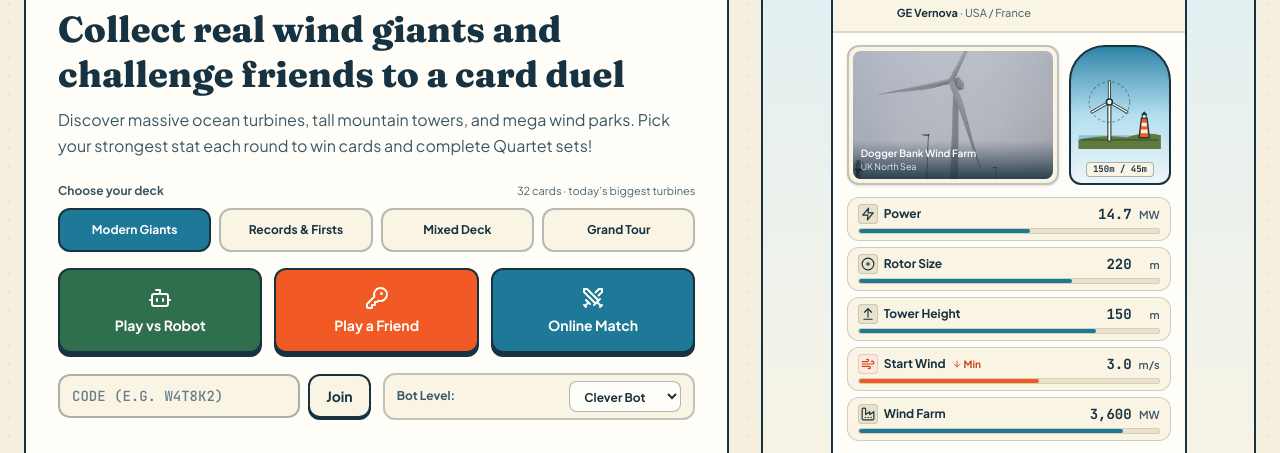
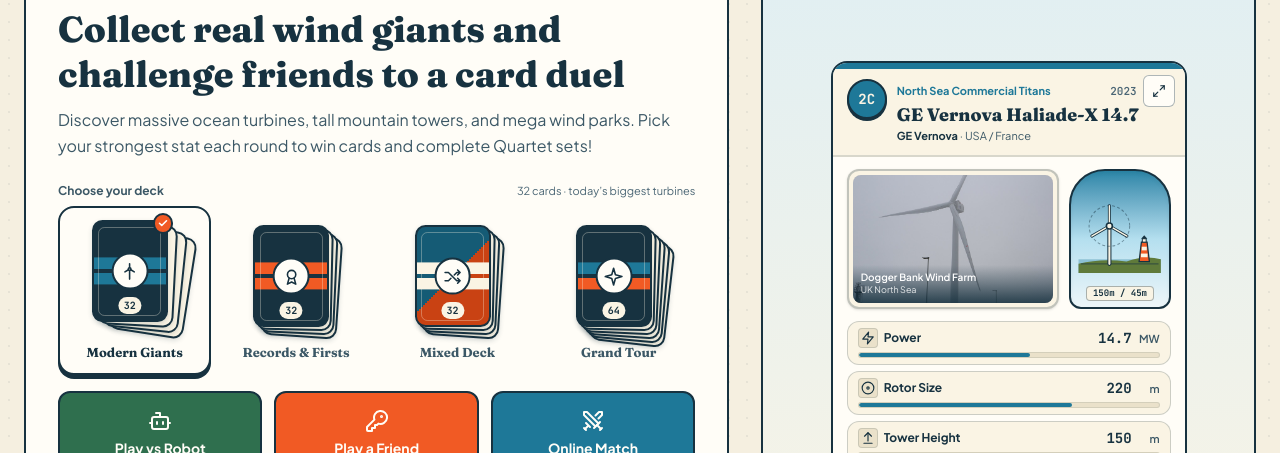
Before and after one commit to steffenr/rotor-clash, a website built with Vite: page index.html in a window 1280 px wide. Shown: the part 347-800 px from the top of the page. Built offline with nearby package versions, Linux system fonts and the light colour scheme; no server answers; files whose address does not match are found by name.

Commit message:
feat(ui): deck chooser shows each deck as a stack of card backs

```diff
--- a/DESIGN.md
+++ b/DESIGN.md
@@ -73,6 +73,12 @@ Defined in `index.html` and mapped as Tailwind CSS 4.x `@theme` tokens in `src/i
 ### Card Back (`renderTurbineCardBack`)
 - Features a **Harbor Navy (`#173240`)** interior framed by `#FAF4E4` cream stock, traversed by **Coastal Teal & Beacon Orange horizontal speed-stripes** behind a circular cream collector medallion displaying the **Rotor Clash logo** (`/assets/aistudio/logo_rotor_clash_3a6e5dcc.png`) and remaining deck counter.
 
+### Deck Chooser (`renderDeckPicker`, `src/templates/deckPicker.ts`)
+- Each deck is drawn as a **stack of card backs**, not a button: the top card is a miniature of the card back (Harbor Navy, cream hairline, speed-stripes, cream medallion) and 3–5 cream cards peek out behind it. Stack depth hints at deck size (Grand Tour is the tallest); a mono seal shows the card count dealt in a match.
+- Identity per deck lives in the stripes and emblem only: Modern Giants = teal stripes + turbine, Records & Firsts = orange stripes + rosette, Mixed Deck = diagonal teal/orange face + shuffle arrows, Grand Tour = teal and orange stripes + compass star.
+- **Selected** = the stack lifts 5 px and fans out, the tile frames like an ivory card (`2px` ink border, `0 4px 0` press lip) and a Beacon Orange check badge pops in. **Hover** = a smaller fan. The deck description for the selected deck stays on the right of the title row.
+- The face colour is the `--c-back` token, which stays Harbor Navy in dark mode like a real card back. Motion is limited to `transform`/`opacity` and is neutralised by the global `prefers-reduced-motion` rule. Tiles keep `role="radio"` inside a `radiogroup`.
+
 ### Arena Table & Collector Strip (`renderArena`)
 - Plays over the illustrated desk backdrop (`src/assets/images/field_guide_desk_1794678472040.jpg`) softened with a warm parchment scrim (`bg-[#F5EFE0]/60`).
 - 3-column battle table: **Your Card** | **Center Duel Feedback / Turn Cue** (`animate-gentle-bob` on active turn) | **Opponent Card / Card Back**.
--- a/src/index.css
+++ b/src/index.css
@@ -355,3 +355,173 @@ button:not(:disabled):active { transform: scale(0.97); }
     transition-duration: 0.01ms !important;
   }
 }
+
+/* ---------- Deck chooser: decks drawn as stacks of card backs ---------- */
+:root,
+.dark {
+  /* The card-back navy stays navy in dark mode, like the back of a real card. */
+  --c-back: #173240;
+}
+
+.deck-option {
+  display: flex;
+  flex-direction: column;
+  align-items: center;
+  gap: 0.75rem;
+  padding: 1.1rem 0.5rem 0.8rem;
+  border: 2px solid transparent;
+  border-radius: 1rem;
+  cursor: pointer;
+  transition: background-color 0.2s, border-color 0.2s, box-shadow 0.2s;
+}
+.deck-option:hover {
+  background: color-mix(in srgb, var(--c-sand) 55%, transparent);
+}
+.deck-option:focus-visible {
+  outline: 2px solid var(--c-teal);
+  outline-offset: 2px;
+}
+.deck-option.is-selected {
+  background: var(--c-paper-hi);
+  border-color: var(--c-ink);
+  box-shadow: 0 4px 0 var(--c-line);
+}
+
+.deck-name {
+  font-family: var(--font-display);
+  font-size: 0.8125rem;
+  font-weight: 700;
+  line-height: 1.15;
+  color: var(--c-ink-2);
+  text-align: center;
+  text-wrap: balance;
+}
+.deck-option.is-selected .deck-name {
+  color: var(--c-ink);
+}
+
+.deck-stack {
+  position: relative;
+  display: block;
+  width: 4.75rem;
+  height: 6.4rem;
+  margin: 0 0.6rem 0.35rem 0;
+  transition: transform 0.45s cubic-bezier(0.2, 0.9, 0.3, 1.15);
+}
+.deck-option.is-selected .deck-stack {
+  transform: translateY(-5px);
+}
+
+.deck-layer {
+  position: absolute;
+  inset: 0;
+  border-radius: 0.65rem;
+  border: 2px solid var(--c-line);
+  background: var(--c-paper);
+  box-shadow: 0 2px 5px rgba(23, 50, 64, 0.16);
+  transform-origin: 0% 100%;
+  transform: translate(calc(var(--i) * 2.5px), calc(var(--i) * 2.5px)) rotate(calc(var(--i) * 1.3deg));
+  transition: transform 0.45s cubic-bezier(0.2, 0.9, 0.3, 1.15);
+}
+.deck-option:hover .deck-layer {
+  transform: translate(calc(var(--i) * 4px), calc(var(--i) * 2.5px)) rotate(calc(var(--i) * 2.2deg));
+}
+.deck-option.is-selected .deck-layer {
+  transform: translate(calc(var(--i) * 5px), calc(var(--i) * 2px)) rotate(calc(var(--i) * 3deg));
+}
+
+/* Top card: the back of a Rotor Clash card, shrunk down. */
+.deck-face {
+  --stripe-a: var(--c-teal);
+  --stripe-b: var(--c-teal);
+  background: var(--c-back);
+  overflow: hidden;
+}
+.deck-face::before {
+  content: "";
+  position: absolute;
+  inset-inline: 0;
+  top: 50%;
+  height: 1.7rem;
+  transform: translateY(-50%);
+  background: linear-gradient(
+    to bottom,
+    var(--stripe-a) 0 42%,
+    transparent 42% 58%,
+    var(--stripe-b) 58% 100%
+  );
+}
+.deck-face::after {
+  content: "";
+  position: absolute;
+  inset: 0.28rem;
+  border: 1px solid rgba(250, 244, 228, 0.32);
+  border-radius: 0.4rem;
+}
+.deck-tone-records .deck-face {
+  --stripe-a: var(--c-orange);
+  --stripe-b: var(--c-orange);
+}
+.deck-tone-mixed .deck-face {
+  --stripe-a: var(--c-paper);
+  --stripe-b: var(--c-paper);
+  background: linear-gradient(135deg, var(--c-teal-deep) 0 50%, var(--c-orange-deep) 50% 100%);
+}
+.deck-tone-grand .deck-face {
+  --stripe-a: var(--c-teal);
+  --stripe-b: var(--c-orange);
+}
+
+.deck-seal {
+  position: absolute;
+  z-index: 1;
+  left: 50%;
+  top: 50%;
+  display: grid;
+  place-items: center;
+  width: 2.3rem;
+  height: 2.3rem;
+  transform: translate(-50%, -50%);
+  border: 2px solid var(--c-line);
+  border-radius: 9999px;
+  background: var(--c-paper-hi);
+  color: var(--c-ink);
+}
+.deck-count {
+  position: absolute;
+  z-index: 1;
+  left: 50%;
+  bottom: 0.4rem;
+  transform: translateX(-50%);
+  padding: 0 0.35rem;
+  border-radius: 9999px;
+  background: var(--c-paper);
+  color: var(--c-ink);
+  font-family: var(--font-mono);
+  font-size: 0.625rem;
+  font-weight: 700;
+  line-height: 1.1rem;
+  font-variant-numeric: tabular-nums;
+}
+
+.deck-check {
+  position: absolute;
+  z-index: 20;
+  top: -0.45rem;
+  right: -0.35rem;
+  display: grid;
+  place-items: center;
+  width: 1.3rem;
+  height: 1.3rem;
+  border: 2px solid var(--c-line);
+  border-radius: 9999px;
+  background: var(--c-orange);
+  color: #fff;
+  opacity: 0;
+  transform: scale(0.5);
+  transition: opacity 0.2s, transform 0.35s cubic-bezier(0.2, 0.9, 0.3, 1.4);
+}
+.deck-option.is-selected .deck-check {
+  opacity: 1;
+  transform: scale(1);
+}
--- /dev/null
+++ b/src/templates/deckPicker.ts
@@ -0,0 +1,81 @@
+/**
+ * Deck chooser: every deck is drawn as a small stack of card backs (see `.deck-*` in index.css).
+ * The stack depth hints at how many cards the deck holds; the selected stack lifts and fans out.
+ * Purely presentational: selection still goes through `setDeckMode()` and `deckMode` in the store.
+ */
+
+type DeckStackSpec = {
+  mode: 'modern' | 'records' | 'mixed' | 'grand';
+  /** Number of card backs peeking out behind the top card. */
+  layers: number;
+  /** Cards dealt in a match from this deck (shown on the top card). */
+  count: number;
+  /** Extra class that sets the stripe colours / face (see index.css). */
+  tone: string;
+  emblem: string;
+};
+
+const EMBLEM_ATTRS =
+  'class="w-5 h-5" viewBox="0 0 24 24" fill="none" stroke="currentColor" stroke-width="1.9" stroke-linecap="round" stroke-linejoin="round" aria-hidden="true"';
+
+const EMBLEMS = {
+  // Rotor with three blades on a tower.
+  turbine: `<svg ${EMBLEM_ATTRS}><circle cx="12" cy="9" r="1.6"/><path d="M12 7.4V2.5M10.6 9.8 6.4 12.3M13.4 9.8l4.2 2.5M12 10.6V21"/></svg>`,
+  // Prize rosette with ribbons: records and firsts.
+  rosette: `<svg ${EMBLEM_ATTRS}><circle cx="12" cy="9.5" r="5"/><path d="M9 14l-2 7 5-2.5 5 2.5-2-7"/></svg>`,
+  // Shuffle arrows: cards from both decks.
+  shuffle: `<svg ${EMBLEM_ATTRS}><path d="M3 7h4l10 10h4M3 17h4l3-3M14 10l3-3h4M18 4l3 3-3 3M18 14l3 3-3 3"/></svg>`,
+  // Compass star: the full tour.
+  compass: `<svg ${EMBLEM_ATTRS}><path d="M12 2l2.2 7.8L22 12l-7.8 2.2L12 22l-2.2-7.8L2 12l7.8-2.2z"/></svg>`,
+};
+
+const DECKS: DeckStackSpec[] = [
+  { mode: 'modern', layers: 3, count: 32, tone: 'deck-tone-modern', emblem: EMBLEMS.turbine },
+  { mode: 'records', layers: 3, count: 32, tone: 'deck-tone-records', emblem: EMBLEMS.rosette },
+  { mode: 'mixed', layers: 3, count: 32, tone: 'deck-tone-mixed', emblem: EMBLEMS.shuffle },
+  { mode: 'grand', layers: 5, count: 64, tone: 'deck-tone-grand', emblem: EMBLEMS.compass },
+];
+
+function renderDeckOption(spec: DeckStackSpec): string {
+  const layers = Array.from({ length: spec.layers }, (_, i) => {
+    const index = spec.layers - i; // paint the deepest layer first
+    return `<i class="deck-layer" style="--i:${index}"></i>`;
+  }).join('');
+
+  return `
+    <button
+      type="button"
+      role="radio"
+      x-show="deckModes.includes('${spec.mode}')"
+      :aria-checked="deckMode === '${spec.mode}'"
+      :class="{ 'is-selected': deckMode === '${spec.mode}' }"
+      @click="setDeckMode('${spec.mode}')"
+      class="deck-option ${spec.tone}"
+    >
+      <span class="deck-stack" aria-hidden="true">
+        ${layers}
+        <span class="deck-layer deck-face" style="--i:0">
+          <span class="deck-seal">${spec.emblem}</span>
+          <span class="deck-count">${spec.count}</span>
+        </span>
+        <span class="deck-check">
+          <svg class="w-3 h-3" viewBox="0 0 24 24" fill="none" stroke="currentColor" stroke-width="3.2" stroke-linecap="round" stroke-linejoin="round"><path d="M5 12.5l4.5 4.5L19 7.5"/></svg>
+        </span>
+      </span>
+      <span class="deck-name" x-text="deckModeName('${spec.mode}')"></span>
+    </button>`;
+}
+
+export function renderDeckPicker(): string {
+  return `
+            <!-- Deck choice: applies to robot games, friend rooms and online matches -->
+            <div x-show="deckModes.length > 1" class="space-y-1.5">
+              <div class="flex items-baseline justify-between gap-3">
+                <span class="text-xs font-bold text-c-ink-2" x-text="t.decks.title"></span>
+                <span class="text-[11px] text-c-ink-3 text-right" x-text="t.decks[deckMode].desc"></span>
+              </div>
+              <div class="grid grid-cols-2 sm:grid-cols-4 gap-2" role="radiogroup" :aria-label="t.decks.title">
+                ${DECKS.map(renderDeckOption).join('')}
+              </div>
+            </div>`;
+}
--- a/src/templates/sections.ts
+++ b/src/templates/sections.ts
@@ -1,5 +1,6 @@
 import { renderTurbineCard, renderTurbineCardBack } from './cardMarkup';
 import { iconSvg } from './icons';
+import { renderDeckPicker } from './deckPicker';
 
 export function renderQuartetMatrix(
   ownedIdsExpr: string,
@@ -275,25 +276,7 @@ export function renderLobby(): string {
           </div>
 
           <div class="space-y-4">
-            <!-- Deck choice: applies to robot games, friend rooms and online matches -->
-            <div x-show="deckModes.length > 1" class="space-y-2">
-              <div class="flex items-baseline justify-between gap-3">
-                <span class="text-xs font-bold text-c-ink-2" x-text="t.decks.title"></span>
-                <span class="text-[11px] text-c-ink-3 text-right" x-text="t.decks[deckMode].desc"></span>
-              </div>
-              <div class="grid grid-cols-2 sm:grid-cols-4 gap-2" role="radiogroup" :aria-label="t.decks.title">
-                <template x-for="m in deckModes" :key="m">
-                  <button
-                    type="button"
-                    role="radio"
-                    :aria-checked="deckMode === m"
-                    @click="setDeckMode(m)"
-                    :class="'px-2 py-2.5 min-h-11 rounded-xl border-2 text-xs font-bold leading-tight transition-colors ' + (deckMode === m ? 'bg-c-teal border-c-ink text-white' : 'bg-c-paper border-c-ink/30 text-c-ink hover:bg-c-sand')"
-                    x-text="deckModeName(m)"
-                  ></button>
-                </template>
-              </div>
-            </div>
+            ${renderDeckPicker()}
 
             <div class="grid grid-cols-1 sm:grid-cols-3 gap-3">
               <button
```
